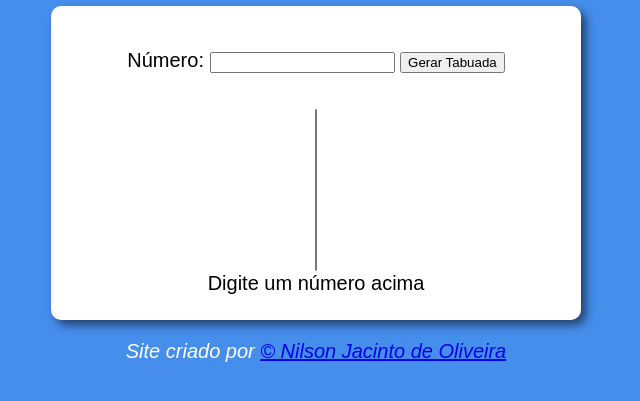
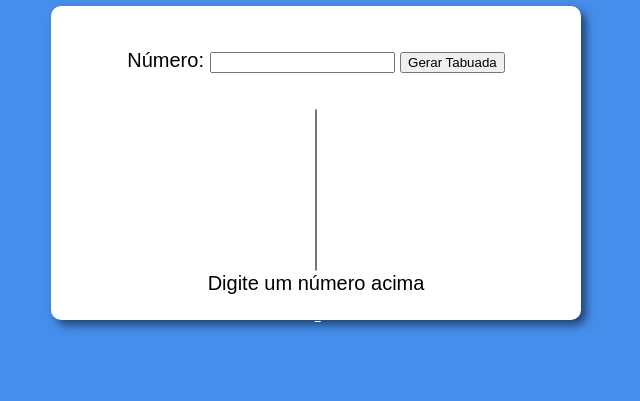
Before and after one commit to nilsonjacinto/tabuada, a plain HTML site: page index.html in a window 1280 px wide. Shown: the part 93-494 px from the top of the page, without its empty margins (324-964 px from the left). Drawn offline with Linux system fonts and the light colour scheme.

Commit message:
mexi na fonte size do footer

```diff
--- a/estilo.css
+++ b/estilo.css
@@ -1,15 +1,15 @@
-body{
+body {
     background-color: rgb(70, 142, 236);
     font: normal 15pt arial;
 }
 
-    header{
+header {
     color: white;
     text-align: center;
 }
 
-    section{
-        background-color:white;
+section {
+    background-color: white;
     border-radius: 10px;
     padding: 15px;
     width: 500px;
@@ -23,8 +23,14 @@ body{
     padding: 8px;
 }
 
-    footer{
+footer {
     color: white;
     text-align: center;
     font-style: italic;
+    font-size: 0.5px;
 }
+
+.white{
+    color: white;
+    font-size: 0.5px;
+}
```
Lines whose indentation alone changed are shown as unchanged.
